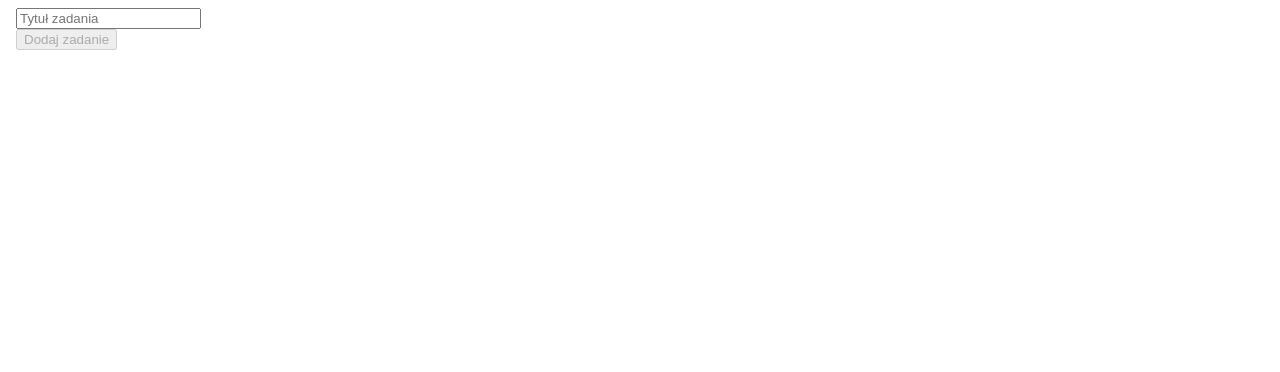
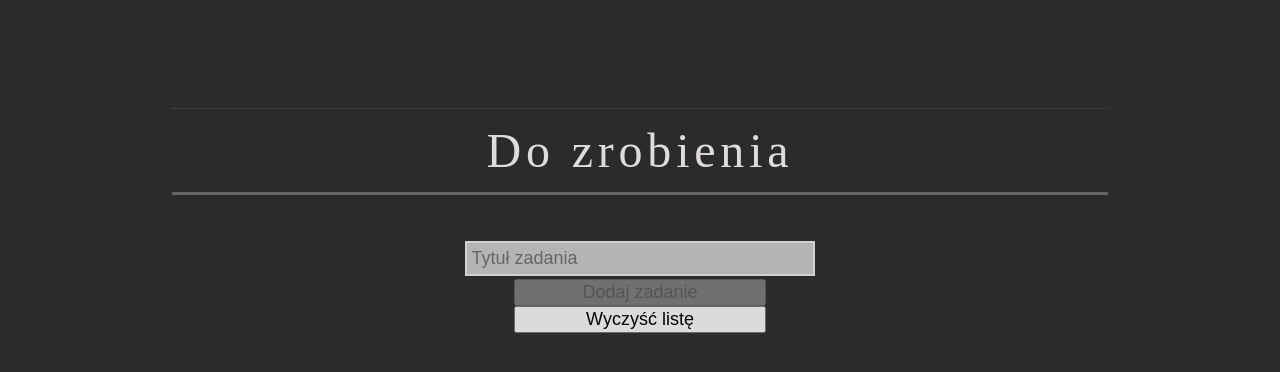
Before and after one commit to jkrolik1/school, an Angular app in the folder AMIW/ng2/test-app/: page / in a window 1280 px wide. Shown: the top 372 px of the page. Built offline with nearby package versions, Linux system fonts and the light colour scheme.

Commit message:
ToDoAppLocalStorageAngular2

```diff
--- a/AMIW/ng2/test-app/src/app/app.component.css
+++ b/AMIW/ng2/test-app/src/app/app.component.css
@@ -0,0 +1,93 @@
+.all {
+    display: flex;
+    justify-content: center;
+    align-items: center;
+    margin: auto;
+    width: 100%;
+    height: 95vh;
+}
+
+.main {
+    width: 75%; height: 70vh;
+    margin: 0 auto;
+    border-top: 1px dotted rgba(255, 250, 250, 0.137);
+    color: snow;
+}
+
+#title {
+    padding: 1.5% 0px;
+    font-size: 3em;
+    text-align: center;
+    letter-spacing: .1em;
+    border-bottom: 3px solid rgba(255, 250, 250, 0.329);
+    opacity: 0.85;
+}
+#title:hover{
+    opacity: 1;
+}
+
+#body{
+    padding: 5%;
+}
+
+#form1{
+    text-align: center;
+}
+
+.button{
+    width: 30%;
+    opacity: 0.9;
+    font-size: 18px;
+}
+.button:hover{
+    background-color: rgb(43, 43, 43);
+    border: 2px solid snow;
+    color: snow;
+}
+
+#buttonX{
+    width: 100%;
+    height: 100%;
+    text-align: center;
+}
+
+.txt{
+    width: 40%;
+    background-color: rgba(255, 250, 250, 0.822);
+    opacity: 0.8;
+    border: 2px solid snow;
+    padding: 5px;
+    margin-bottom: 3px;
+    font-size: 18px;
+}
+
+.txt:focus{
+    opacity: 1;
+}
+
+li {
+    list-style-type: none;
+    margin-left: 7%;
+    padding: 5px;
+    border: 1px solid rgba(255, 250, 250, 0);
+}
+li:hover{
+    background-color: rgba(255, 250, 250, 0.041);
+    border: 1px solid snow;
+}
+ul {
+    margin-top: 3%;
+    text-align: center;
+    opacity: 0.8;
+    font-size: 25px;
+}
+
+#del{
+    cursor: pointer;
+    opacity: 0.3;
+}
+
+#del:hover{
+    opacity: 0.8;
+
+}
--- a/AMIW/ng2/test-app/src/app/app.component.html
+++ b/AMIW/ng2/test-app/src/app/app.component.html
@@ -4,18 +4,28 @@
     </head>
     <body>
         <div class = 'all'>
-            <form [formGroup] = "todoForm" (ngSubmit)="add()">
-                <input type="text" #in formControlName="title" placeholder="Tytuł zadania">
-                <div id = 'buttons'>
-                    <input type="submit" value="Dodaj zadanie" [disabled]="todoForm.invalid">
+            <div class="main">
+                <div id = "title">
+                    <span>Do zrobienia</span>
                 </div>
-            </form>
-
-
-            <ul>
-                <li *ngFor="let item of todos">{{item}}</li>
-            </ul>
-
+                <div id = "body">
+                    <form [formGroup] = "todoForm" (ngSubmit)="add()" id="form1">
+                        <input type="text" #in formControlName="title" placeholder="Tytuł zadania" class="txt">
+                        <div id="buttonX">
+                            <input type="submit" value="Dodaj zadanie" [disabled]="todoForm.invalid" class = "button">
+                        </div>
+                    </form>
+                    <form [formGroup] = "todoForm" (ngSubmit)="removeAll()" id="form1">
+                        <input type="submit" value="Wyczyść listę" class = "button">
+                    </form>
+                    <ul>
+                        <li *ngFor="let item of todos; let i = index">
+                            {{item}}
+                            <div id="del" (click)="delete(i)" style="float:right;">Usuń mnie</div>
+                        </li>
+                    </ul>
+                </div>
+            </div>
         </div>
     </body>
 </html>
--- a/AMIW/ng2/test-app/src/app/app.component.ts
+++ b/AMIW/ng2/test-app/src/app/app.component.ts
@@ -29,14 +29,23 @@ export class AppComponent {
   add(): void{
     this.todoService.add(this.todoForm.value.title);
     this.todos = this.todoService.findAll();
+    this.todoForm.reset();
   }
 
-/*   onAdd(name: string){
-    this.todoService.addToDo(name);
+ removeAll(): void{
+    var result = confirm("Czy jesteś pewien?");
+    if(result){
+      this.todoService.removeAll();
+      this.todos = this.todoService.findAll();
+    }
   }
 
-  onClear(){
-    this.todoService.removeAll();
-  } */
+  delete(index: number): void{
+    var result = confirm("Czy jesteś pewien?");
+    if(result){
+      this.todoService.delete(index);
+      this.todos = this.todoService.findAll();
+    }
+  }
 
 }
--- a/AMIW/ng2/test-app/src/app/todo.service.ts
+++ b/AMIW/ng2/test-app/src/app/todo.service.ts
@@ -27,11 +27,15 @@ export class TodoService {
     }
   }
 
-/*   addToDo(todo: string){
-    this.todos.push(todo);
+  removeAll(): void{
+    let list: string[] = JSON.parse(localStorage.getItem('todolist'));
+    list.splice(0,list.length);
+    localStorage.setItem('todolist',JSON.stringify(list));
   }
 
-  removeAll(){
-    this.todos.splice(0,this.todos.length);
-  } */
+  delete(index: number): void{
+    let list: string[] = JSON.parse(localStorage.getItem('todolist'));
+    list.splice(index,1);
+    localStorage.setItem('todolist',JSON.stringify(list));
+  }
 }
--- a/AMIW/ng2/test-app/src/styles.css
+++ b/AMIW/ng2/test-app/src/styles.css
@@ -0,0 +1,3 @@
+body{
+    background-color: rgb(43, 43, 43);
+}
```
Also changed, not shown: AMIW/ng2/test-app/src/app/del.png (added).
